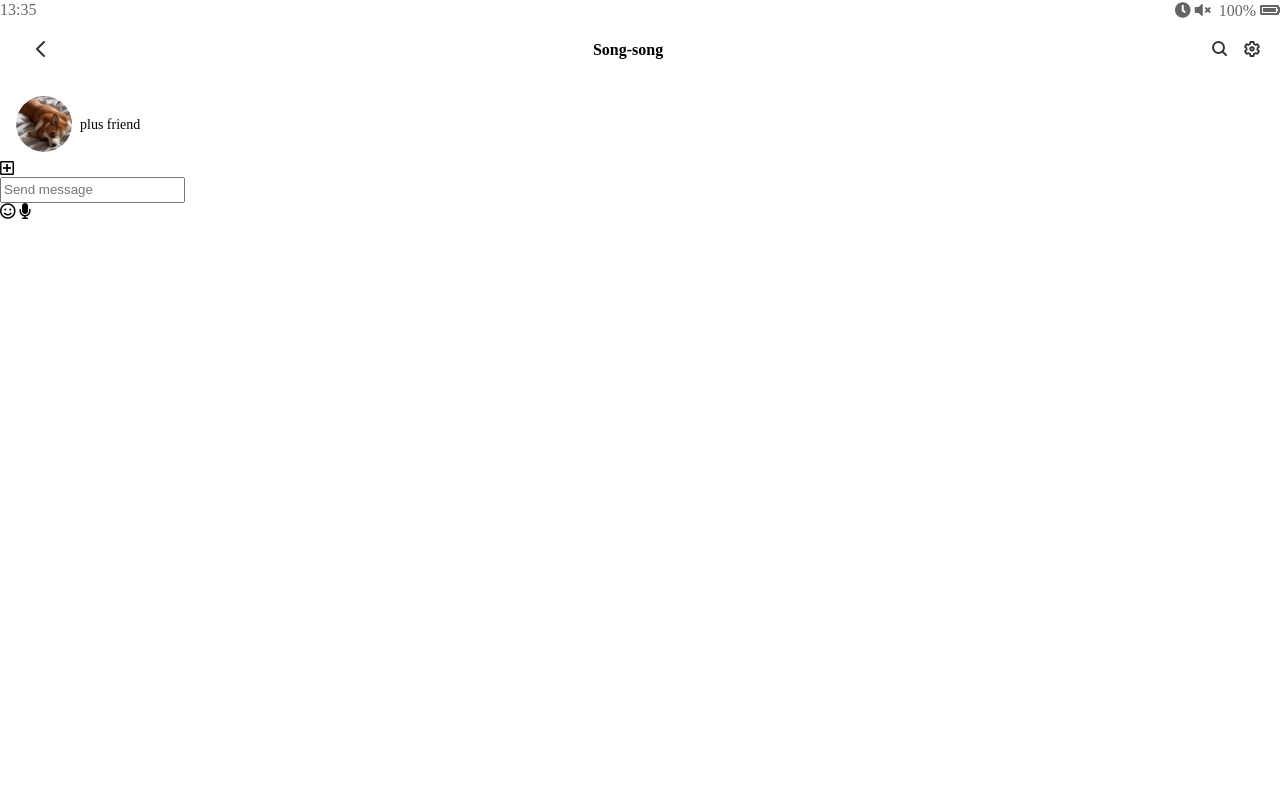
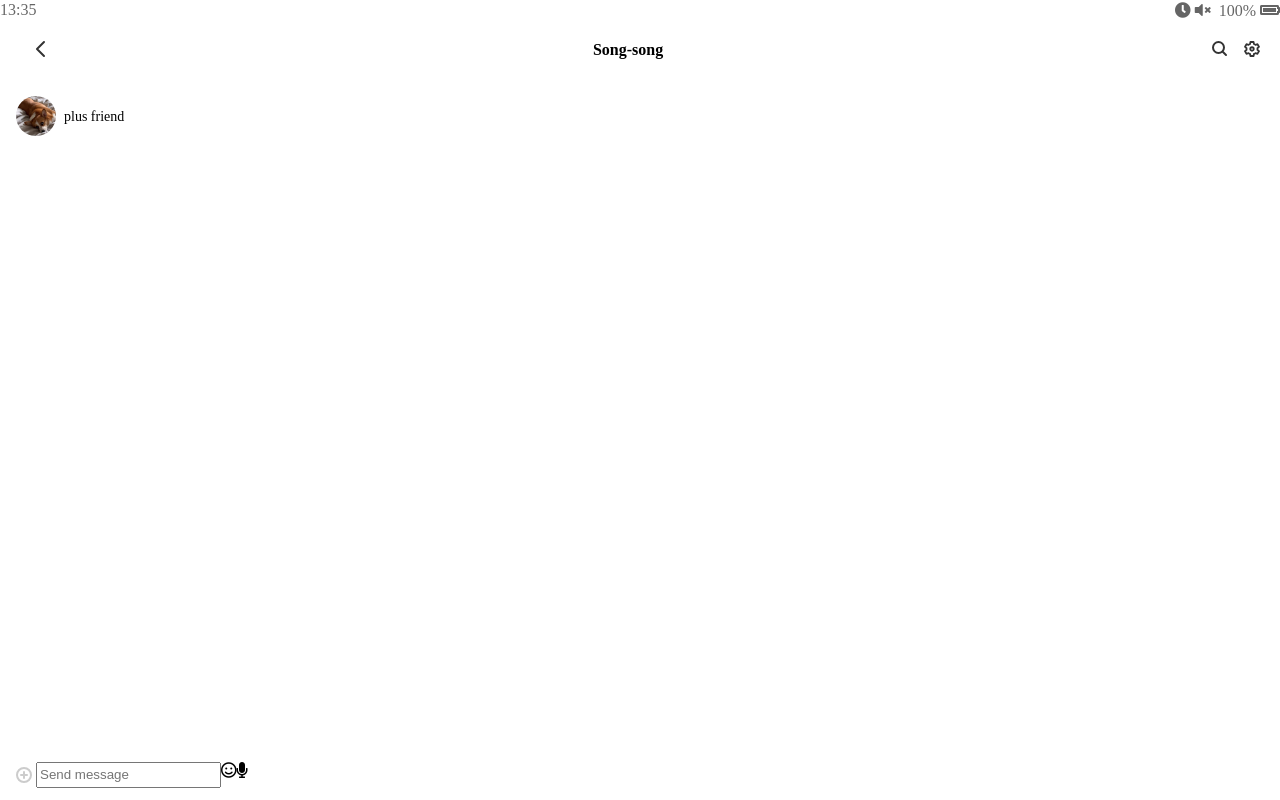
Before and after one commit to somzero/zero-talk, a plain HTML site: page chat.html in a window 1280 px wide. Drawn offline with Linux system fonts and the light colour scheme.

Commit message:
update chat

```diff
--- a/chat.html
+++ b/chat.html
@@ -50,7 +50,7 @@
     <main class="chat">
       <div class="friends__frerind friend">
         <div class="friend__column">
-          <img src="images/avatar.jpg" class="g-avatar friend__avatar" />
+          <img src="images/avatar.jpg" class="friend__avatar" />
           <div class="friend__content">
             <span class="friend__name">
               plus friend
@@ -59,8 +59,11 @@
         </div>
       </div>
     </main>
+
     <div class="chat__write">
-      <div class="chat__write-column"><i class="far fa-plus-square"></i></div>
+      <div class="chat__write-column">
+        <img src="images/ic-b-add.svg"
+      </div>
       <div class="chat__write-column">
         <input
           type="text"
--- /dev/null
+++ b/css/chat.css
@@ -0,0 +1,11 @@
+.chat__write {
+  position: fixed;
+  bottom: 0;
+  width: 100%;
+  display: flex;
+  padding: 12px;
+}
+
+.chat__write-column {
+  display: flex;
+}
--- a/css/styles.css
+++ b/css/styles.css
@@ -7,6 +7,7 @@
 @import "find.css";
 @import "more.css";
 @import "setting.css";
+@import "chat.css";
 
 * {
   box-sizing: border-box;
```
Also changed, not shown: more.html (+3 -1 lines), images/ic-b-add.svg (added).
